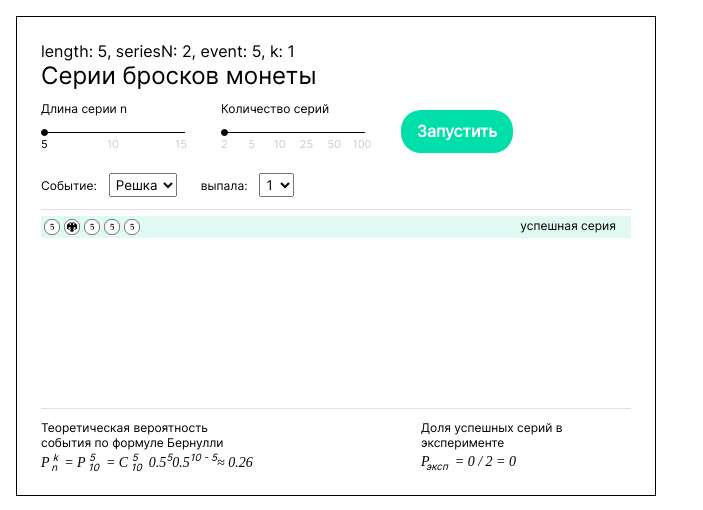
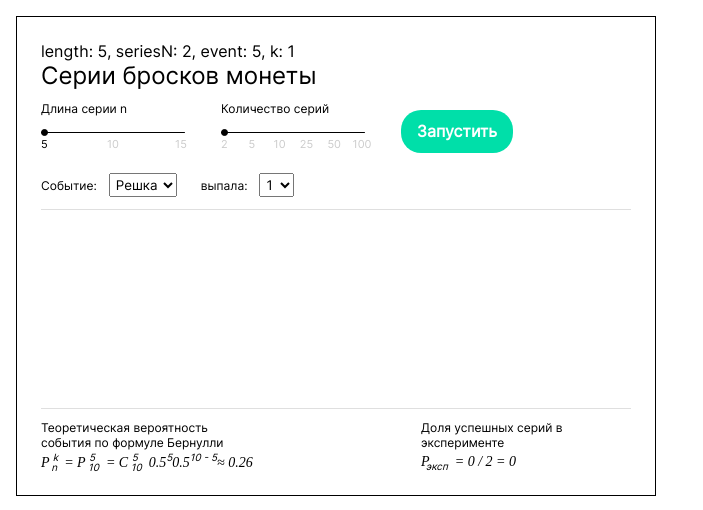
Before and after one commit to StanislavXmov/test_dice, a React (Vite) app: page / in a window 1280 px wide. Shown: the top 510 px of the page, without its empty margins (0-703 px from the left). Built offline with nearby package versions, Linux system fonts and the light colour scheme.

Commit message:
test series

```diff
--- a/src/components/Coins/Series/Series.tsx
+++ b/src/components/Coins/Series/Series.tsx
@@ -1,4 +1,5 @@
 import { useState } from 'react';
+import random from 'random';
 import { LengthRange } from './components/Range/LengthRange';
 import { SerialsRange } from './components/Range/SerialsRange';
 import { Coin, useCoinSeries } from '../../../state/useCoinSeries';
@@ -35,9 +36,28 @@ export const DiceSeries = () => {
   const seriesN = useCoinSeries(s => s.seriesN);
   const event = useCoinSeries(s => s.event);
   const k = useCoinSeries(s => s.k);
+  const series = useCoinSeries(s => s.series);
+  const setSeries = useCoinSeries(s => s.setSeries);
+
+  console.log(series);
+
 
   const startHandler = () => {
-    console.log('START');
+    const seriesList: Coin[][] = [];
+    for (let i = 0; i < seriesN; i++) {
+      const list: Coin[] = [];
+      for (let j = 0; j < length; j++) {
+        const n = random.int(0, 1);
+        if (n === 1) {
+          list.push('OREL');
+        } else {
+          list.push('5');
+        }
+      }
+      seriesList.push(list);
+    }
+
+    setSeries(seriesList);
   }
 
   return (
@@ -70,8 +90,20 @@ export const DiceSeries = () => {
         </div>
       </div>
       <div className={styles.listWrapper}>
-        {/* test */}
-        <div className={`${styles.list} ${styles.activeList}`}>
+        {series.map((s, i) => (
+          <div key={i} className={`${styles.list} ${''}`}>
+            <div className={styles.itemsWrapper}>
+              {s.map((c, i) => (
+                <div key={i}>
+                  {c === 'OREL' ? <Coin1 className={styles.coinIcon} /> : <Coin2 className={styles.coinIcon} />}
+                </div>
+              ))}
+            </div>
+            {/* <span className={styles.listInfo}>успешная серия</span> */}
+          </div>
+        ))}
+
+        {/* <div className={`${styles.list} ${styles.activeList}`}>
           <div className={styles.itemsWrapper}>
             {test.map((c, i) => (
               <div key={i}>
@@ -80,7 +112,7 @@ export const DiceSeries = () => {
             ))}
           </div>
           <span className={styles.listInfo}>успешная серия</span>
-        </div>
+        </div> */}
       </div>
       <div className={styles.infoWrapper}>
         <div>
--- a/src/state/useCoinSeries.ts
+++ b/src/state/useCoinSeries.ts
@@ -6,6 +6,8 @@ export type Coin = 'OREL' | '5';
 export type Length = 5 | 10 | 15;
 
 interface CoinSeriesState {
+  series: Coin[][];
+  setSeries: (v: Coin[][]) => void;
   length: Length;
   setLength: (v: Length) => void;
   seriesN: number;
@@ -19,6 +21,8 @@ interface CoinSeriesState {
 
 
 export const useCoinSeries = create<CoinSeriesState>()(subscribeWithSelector(set => ({
+  series: [],
+  setSeries: (v) => set((s) => ({series: [...s.series, ...v]})),
   length: 5,
   setLength: (v) => set(() => ({length: v})),
   seriesN: 2,
```
